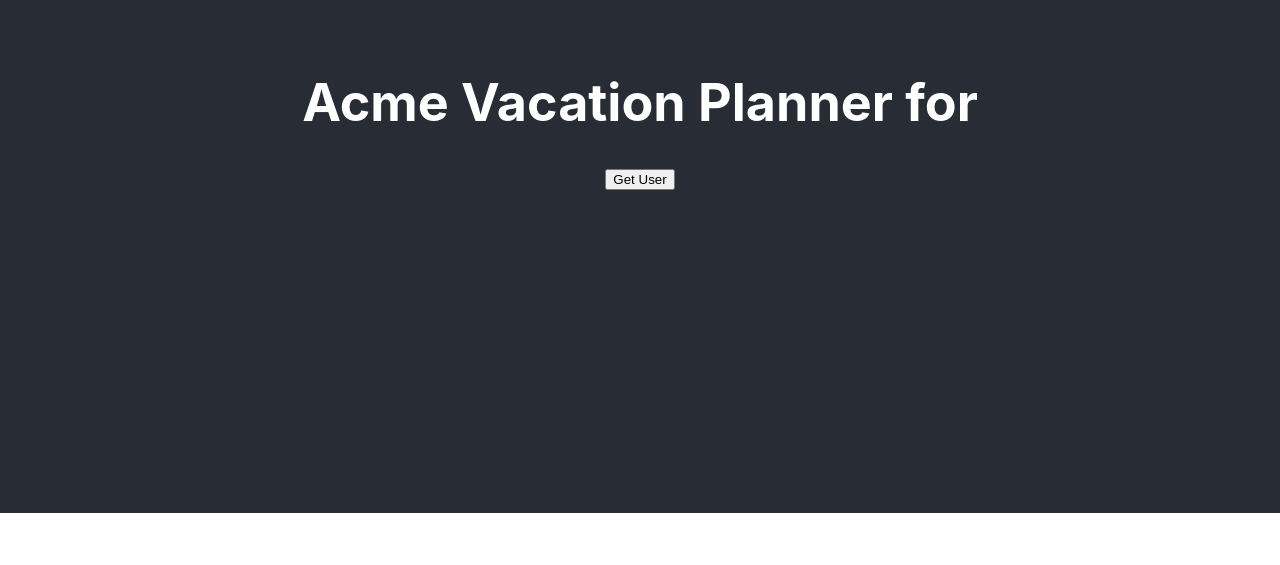
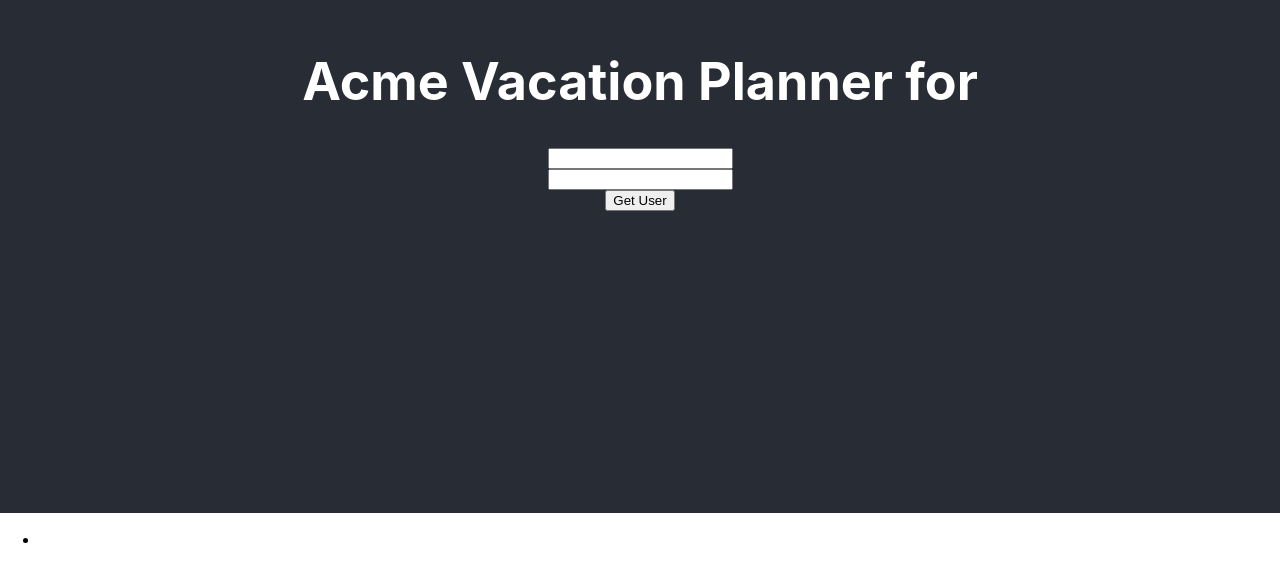
Before and after one commit to SEJohnson62/react-with-useeffect, a React (Create React App) app: page / in a window 1280 px wide. Shown: the part 287-852 px from the top of the page. Before the commit the page ends 800 px from the top, so only its background shows below. Built offline with nearby package versions, Linux system fonts and the light colour scheme; no server answers.

Commit message:
added input fields

```diff
--- a/src/App.js
+++ b/src/App.js
@@ -33,12 +33,23 @@ function App() {
     .then( user => setUser(user));
   }, [user.id]);
 
+  function createUserVacation () {
+    console.log("Start: ", startText);
+    console.log("End: ", endText);
+  }
   return (
     <div className="App">
       <header className="App-header">
         <h1>Acme Vacation Planner for {user.fullName}</h1>
-        <button onClick={(ev) => console.log("Button click")}>Get User</button>
+        <input value={startText} onChange={(ev)=>setStartText(ev.target.value)}/>
+        <input value={endText} onChange={(ev)=>setEndText(ev.target.value)}/>
+        <button onClick={ createUserVacation }>Get User</button>
       </header>
+      <ul>
+        {
+          <li>{user.id}</li>
+        }
+      </ul>
     </div>
   );
 }
```
